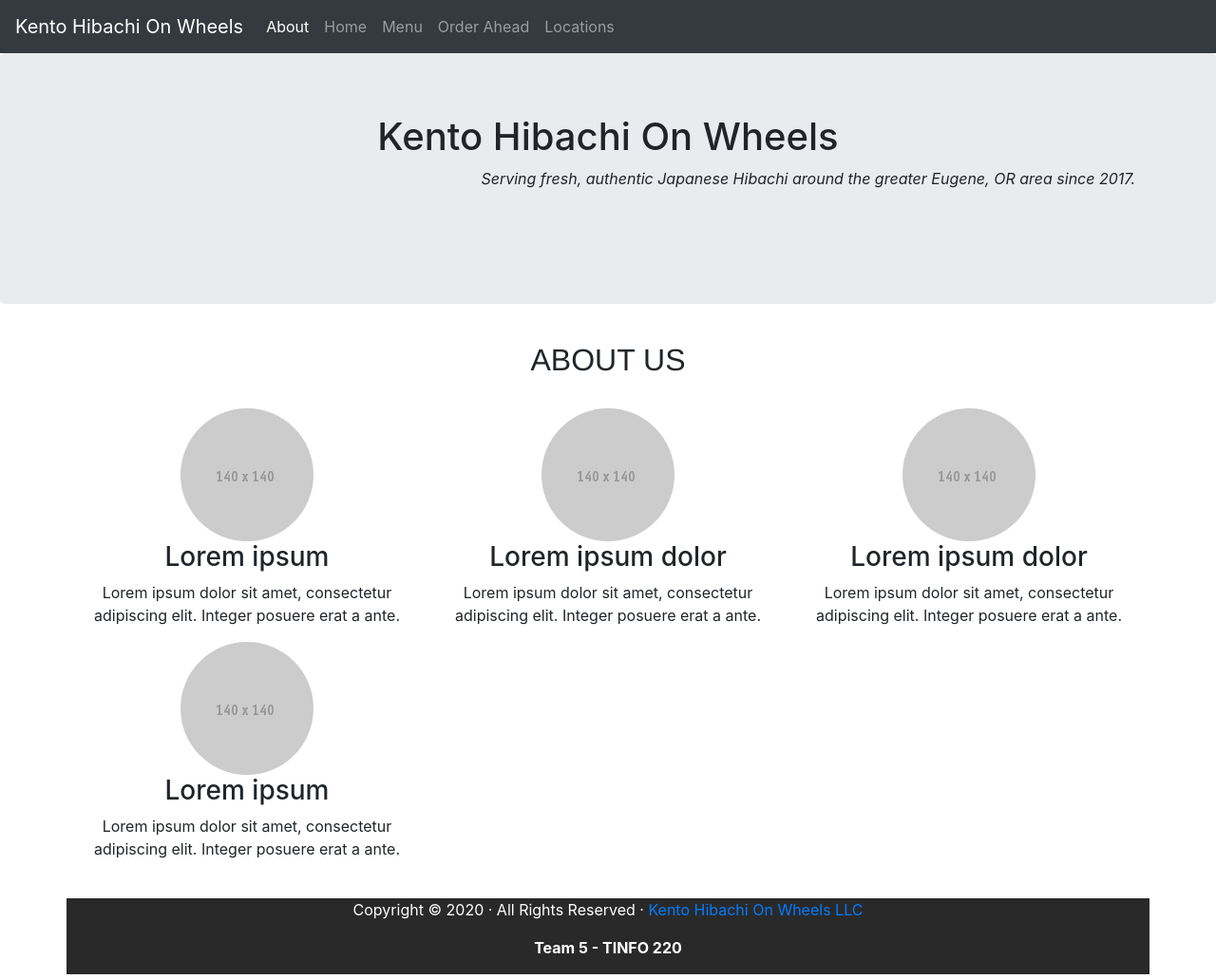
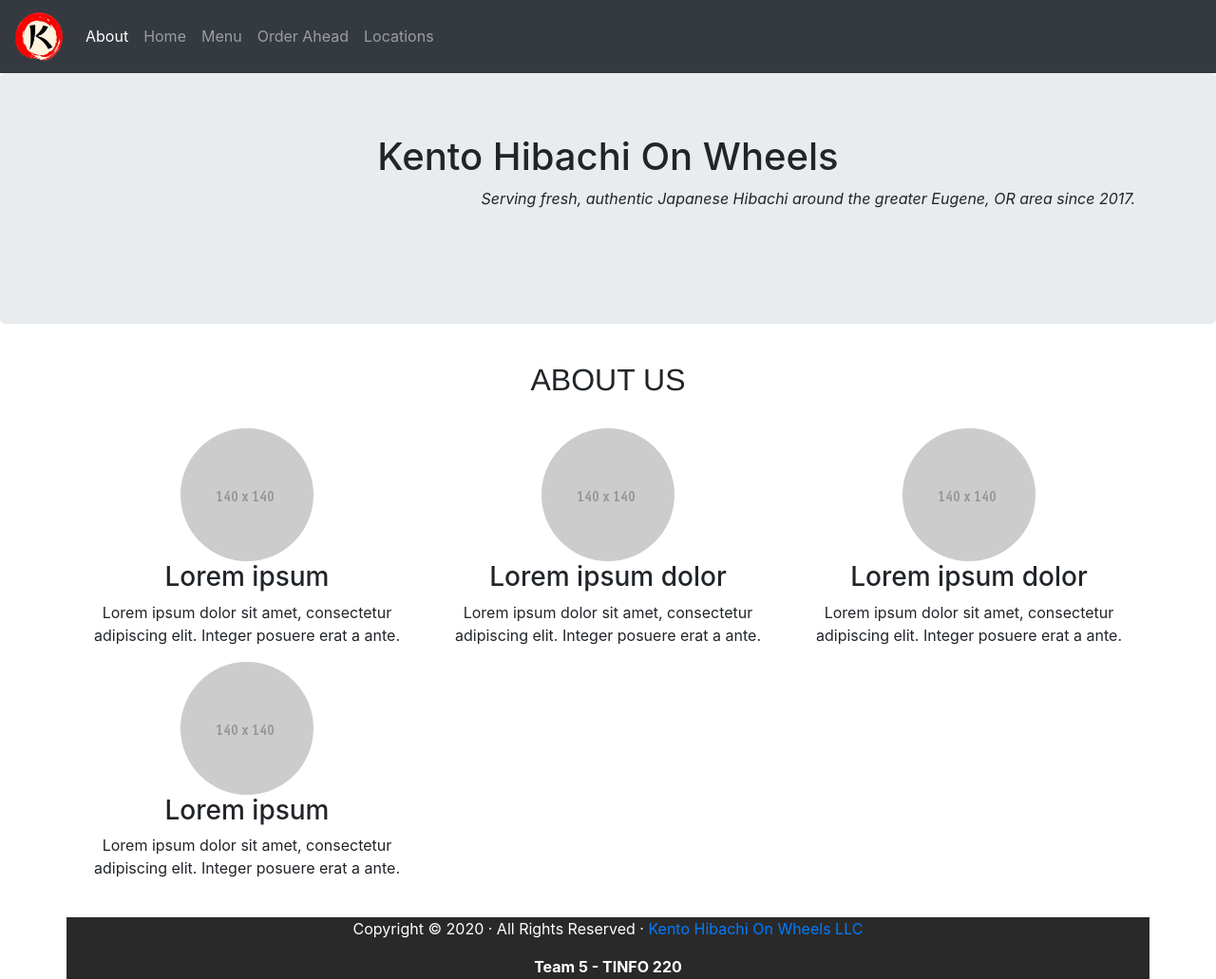
Before and after one commit to drewbritton/kento-on-wheels, a plain HTML site: page about.html in a window 1280 px wide. Shown: the top 1031 px of the page at 95% size. Drawn offline with Linux system fonts and the light colour scheme.

Commit message:
Added nav bar logo to all remaining pages.

```diff
--- a/about.html
+++ b/about.html
@@ -20,7 +20,7 @@
   </head>
   <body>
     <nav class="navbar navbar-expand-lg navbar-dark bg-dark">
-      <a class="navbar-brand" href="index.html">Kento Hibachi On Wheels</a>
+      <a class="navbar-brand" href="index.html"><img src="images/resized/K logo.png" alt="K logo" style="width:50px;"></a>
       <button class="navbar-toggler" type="button" data-toggle="collapse" data-target="#navbarSupportedContent" aria-controls="navbarSupportedContent" aria-expanded="false" aria-label="Toggle navigation"> <span class="navbar-toggler-icon"></span> </button>
       <div class="collapse navbar-collapse" id="navbarSupportedContent">
         <ul class="navbar-nav mr-auto">
```
Also changed, not shown: locations.html (+1 -1 lines), menu.html (+1 -1 lines), orderahead.html (+1 -1 lines).
